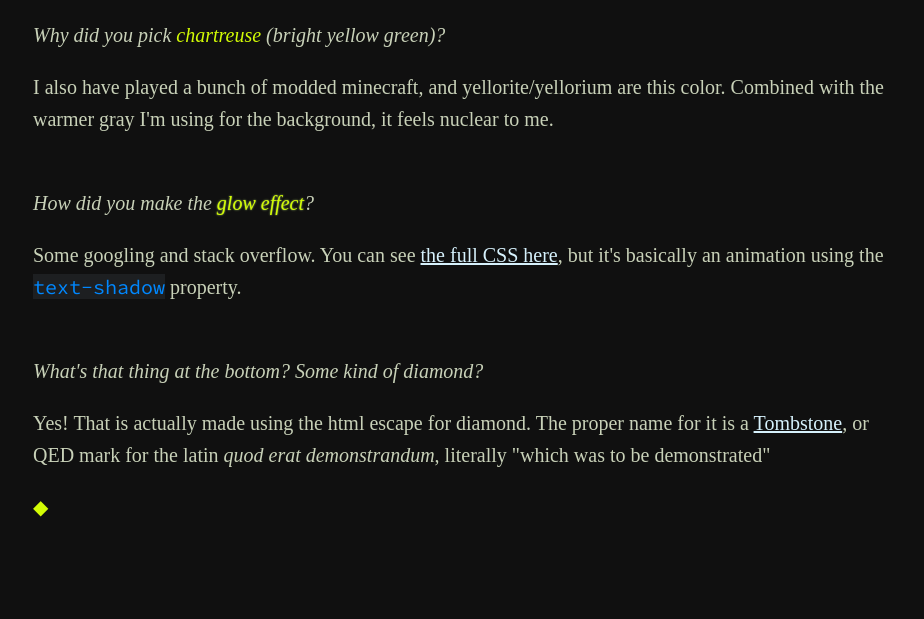
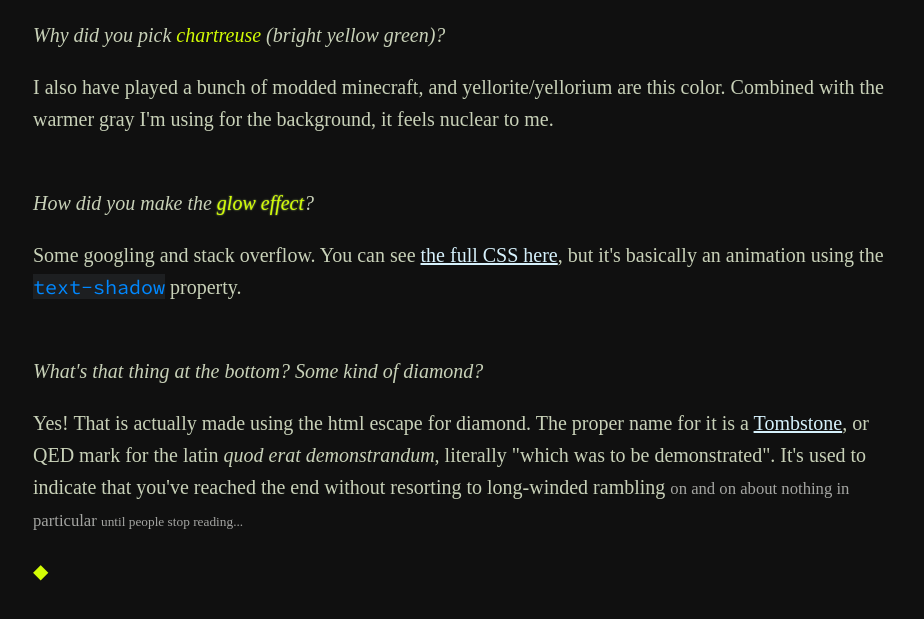
Before and after one commit to calebmeyer/The-Reactor-Core, an Eleventy site: page source/about.html in a window 1280 px wide. Shown: the part 1345-1964 px from the top of the page, without its empty margins (177-1101 px from the left). Built offline with nearby package versions, Linux system fonts and the light colour scheme; Eleventy itself is replaced by a stand-in of ours; files that its build step writes are made by us from their sources; a web font is replaced by a local one.

Commit message:
Add more about tombstones

```diff
--- a/source/about.html
+++ b/source/about.html
@@ -25,5 +25,5 @@ pageTitle: About the Reactor Core
 <br />
 
 <em>What's that thing at the bottom? Some kind of diamond?</em>
-<p>Yes! That is actually made using the html escape for diamond. The proper name for it is a <a href="https://en.wikipedia.org/wiki/Tombstone_(typography)">Tombstone</a>, or QED mark for the latin <em>quod erat demonstrandum</em>, literally "which was to be demonstrated"<p>
+<p>Yes! That is actually made using the html escape for diamond. The proper name for it is a <a href="https://en.wikipedia.org/wiki/Tombstone_(typography)">Tombstone</a>, or QED mark for the latin <em>quod erat demonstrandum</em>, literally "which was to be demonstrated". It's used to indicate that you've reached the end without resorting to long-winded rambling <small>on and on about nothing in particular <span style="font-size: 0.8em">until people stop reading...</span></small><p>
 <span class="tombstone">&#9670;</span>
```
Also changed, not shown: 1 other file.
